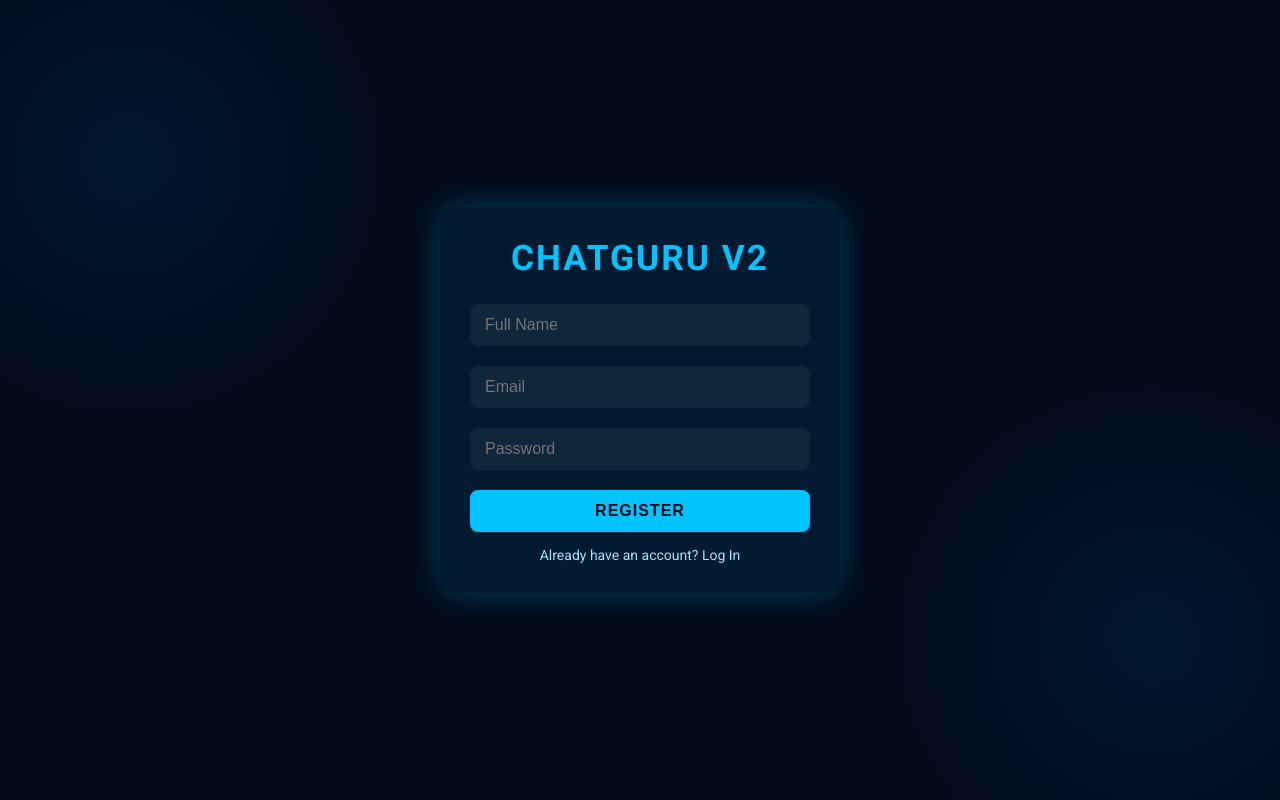
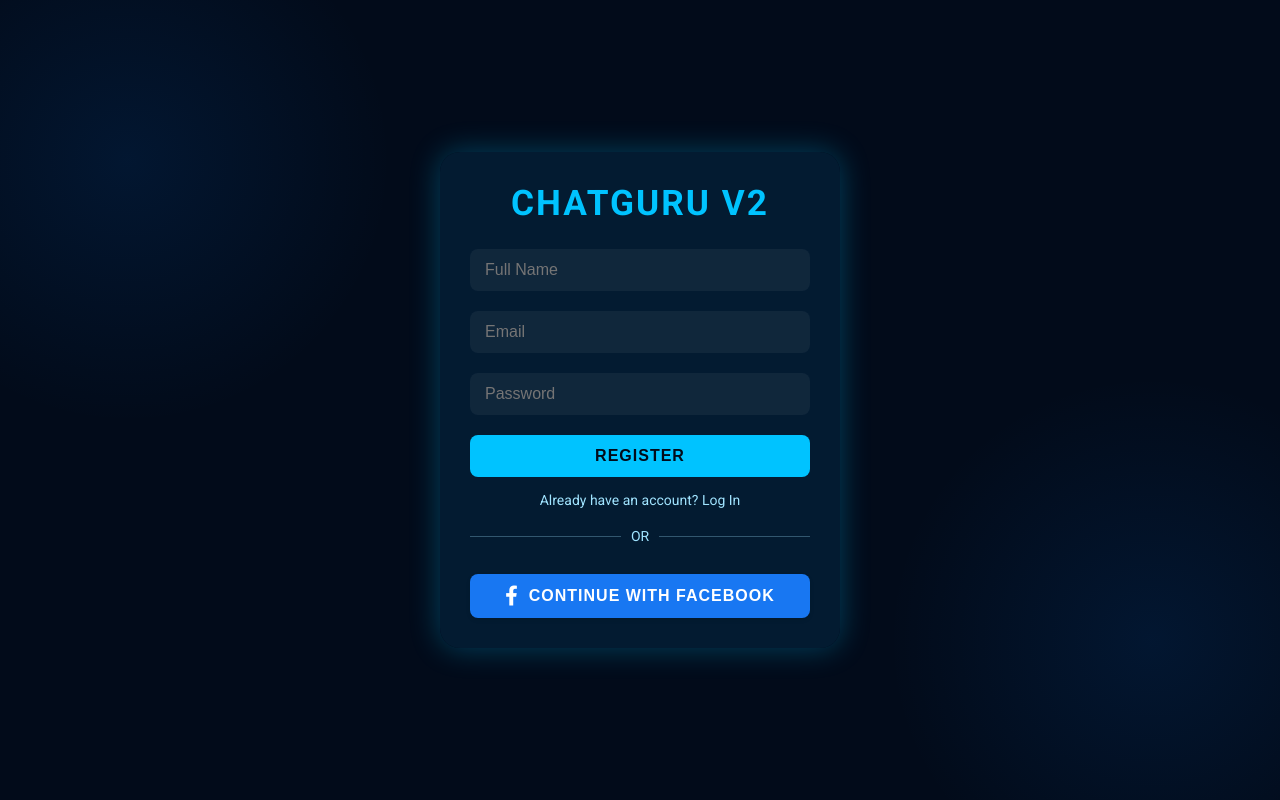
Before and after one commit to shankiz/chatguru-v2, a website: page public/index.html in a window 1280 px wide. Drawn offline with Linux system fonts and the light colour scheme.

Commit message:
Update index.html

```diff
--- a/public/index.html
+++ b/public/index.html
@@ -6,6 +6,7 @@
     <title>Chatguru V2</title>
     <link href="https://fonts.googleapis.com/css2?family=Roboto:wght@300;400;700&display=swap" rel="stylesheet">
     <link rel="stylesheet" href="https://cdnjs.cloudflare.com/ajax/libs/font-awesome/6.0.0-beta3/css/all.min.css">
+    <link rel="stylesheet" href="https://cdnjs.cloudflare.com/ajax/libs/font-awesome/5.15.3/css/all.min.css">
     <style>
         :root {
             --primary-color: #00c3ff;
@@ -386,6 +387,59 @@
             margin-bottom: 15px;
             text-align: center;
         }
+
+        .fb-login-button {
+            background-color: #1877f2;
+            color: white;
+            border: none;
+            padding: 12px 20px;
+            border-radius: 8px;
+            font-size: 16px;
+            cursor: pointer;
+            transition: all 0.3s ease;
+            display: flex;
+            align-items: center;
+            justify-content: center;
+            width: 100%;
+            box-shadow: 0 2px 4px rgba(0, 0, 0, 0.1);
+        }
+
+        .fb-login-button:hover {
+            background-color: #166fe5;
+            transform: translateY(-2px);
+            box-shadow: 0 4px 8px rgba(0, 0, 0, 0.2);
+        }
+
+        .fb-login-button i {
+            margin-right: 10px;
+            font-size: 20px;
+        }
+
+        .or-divider {
+            display: flex;
+            align-items: center;
+            text-align: center;
+            margin: 20px 0;
+        }
+
+        .or-divider::before,
+        .or-divider::after {
+            content: '';
+            flex: 1;
+            border-bottom: 1px solid var(--text-color);
+            opacity: 0.3;
+        }
+
+        .or-divider span {
+            padding: 0 10px;
+            color: var(--text-color);
+            font-size: 14px;
+        }
+
+        .social-login {
+            margin-top: 30px;
+            text-align: center;
+        }
     </style>
 </head>
 <body>
@@ -408,6 +462,16 @@
             <p id="signup-error-message" class="error-message"></p>
             <button onclick="signUp()">Register</button>
             <p class="form-toggle" onclick="toggleForm('signin')">Already have an account? Log In</p>
+
+            <div class="or-divider">
+                <span>OR</span>
+            </div>
+
+            <div class="social-login">
+                <button onclick="handleFacebookLogin()" class="fb-login-button">
+                    <i class="fab fa-facebook-f"></i> Continue with Facebook
+                </button>
+            </div>
         </div>
 
         <div id="signin-form" style="display: none;">
@@ -422,6 +486,16 @@
             <button onclick="signIn()">Log In</button>
             <p class="form-toggle" onclick="toggleForm('signup')">Don't have an account? Register</p>
             <p class="forgot-password" onclick="toggleForm('forgot-password')">Forgot Password?</p>
+
+            <div class="or-divider">
+                <span>OR</span>
+            </div>
+
+            <div class="social-login">
+                <button onclick="handleFacebookLogin()" class="fb-login-button">
+                    <i class="fab fa-facebook-f"></i> Continue with Facebook
+                </button>
+            </div>
         </div>
 
         <div id="verify-form" style="display: none;">
@@ -808,5 +882,73 @@
             toggleForm('signup');
         }
     </script>
+
+    <!-- Update the Facebook SDK script at the bottom of your file -->
+    <script>
+      window.fbAsyncInit = function() {
+        FB.init({
+          appId      : '2297805030575196',
+          cookie     : true,
+          xfbml      : true,
+          version    : 'v12.0'
+        });
+
+        FB.AppEvents.logPageView();
+      };
+
+      (function(d, s, id){
+         var js, fjs = d.getElementsByTagName(s)[0];
+         if (d.getElementById(id)) {return;}
+         js = d.createElement(s); js.id = id;
+         js.src = "https://connect.facebook.net/en_US/sdk.js";
+         fjs.parentNode.insertBefore(js, fjs);
+       }(document, 'script', 'facebook-jssdk'));
+
+      function handleFacebookLogin() {
+        FB.login(function(response) {
+          if (response.authResponse) {
+            console.log('Welcome! Fetching your information....');
+            FB.api('/me', {fields: 'name,email,picture.type(large)'}, function(userData) {
+              console.log('Successful login for: ' + userData.name);
+              authenticateWithServer(response.authResponse.accessToken, userData);
+            });
+          } else {
+            console.log('User cancelled login or did not fully authorize.');
+          }
+        }, {scope: 'public_profile,email'});
+      }
+
+      function authenticateWithServer(accessToken, userData) {
+        console.log('Authenticating with server. Access Token:', accessToken, 'User Data:', userData);
+        fetch('/auth/facebook', {
+          method: 'POST',
+          headers: {
+            'Content-Type': 'application/json',
+          },
+          body: JSON.stringify({
+            accessToken: accessToken,
+            userData: userData
+          }),
+        })
+        .then(res => res.json())
+        .then(data => {
+          if (data.success) {
+            console.log('Server authentication successful, redirecting to /chat');
+            // Store the profile picture URL in localStorage
+            if (data.picture) {
+              localStorage.setItem('userProfilePicture', data.picture);
+            }
+            window.location.href = '/chat';
+          } else {
+            console.log('Server authentication failed');
+            showPopup('Facebook login failed. Please try again. Error: ' + (data.message || 'Unknown error'), 'times-circle');
+          }
+        })
+        .catch(error => {
+          console.error('Error during server authentication:', error);
+          showPopup('An error occurred during authentication. Please try again.', 'times-circle');
+        });
+      }
+    </script>
 </body>
 </html>
```
